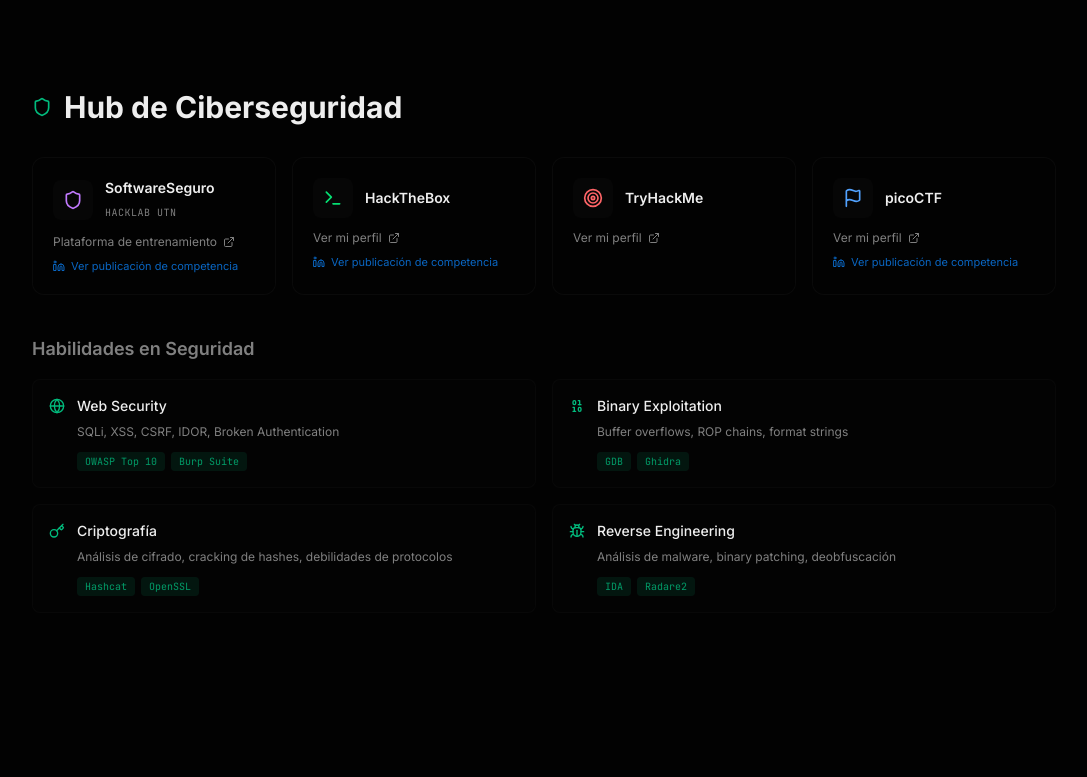
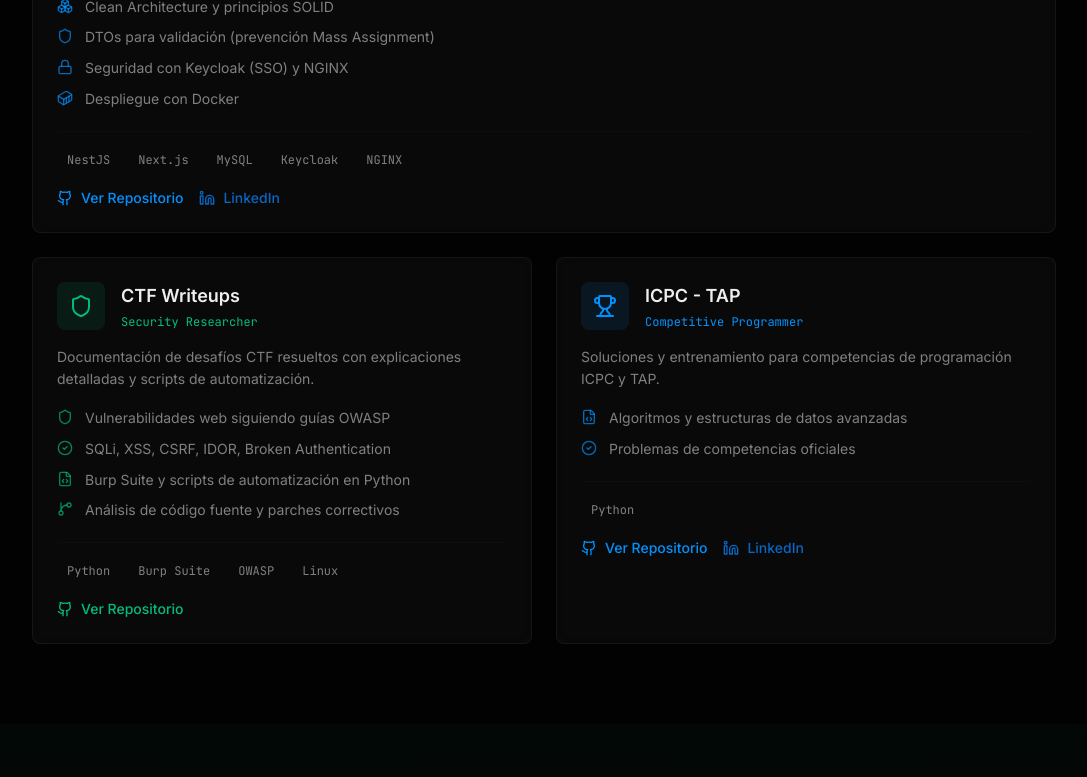
Before and after one commit to gonzaorban/portfolio, a Next.js app: page / in a window 1280 px wide. Shown: the part 1480-2257 px from the top of the page, without its empty margins (96-1183 px from the left). Built offline with nearby package versions, Linux system fonts and the light colour scheme.

Commit message:
Reorder portfolio sections: move Projects section above Research and Cybersecurity
https://claude.ai/code/session_01BE1YPK9V2d1cEDgPW6X3QR

```diff
--- a/app/page.tsx
+++ b/app/page.tsx
@@ -10,9 +10,9 @@ export default function Home() {
   return (
     <main className="min-h-screen bg-background">
       <Hero />
+      <ProjectBento />
       <ResearchSpotlight />
       <CybersecurityHub />
-      <ProjectBento />
       <TechStack />
       <Contact />
       <Footer />
```
